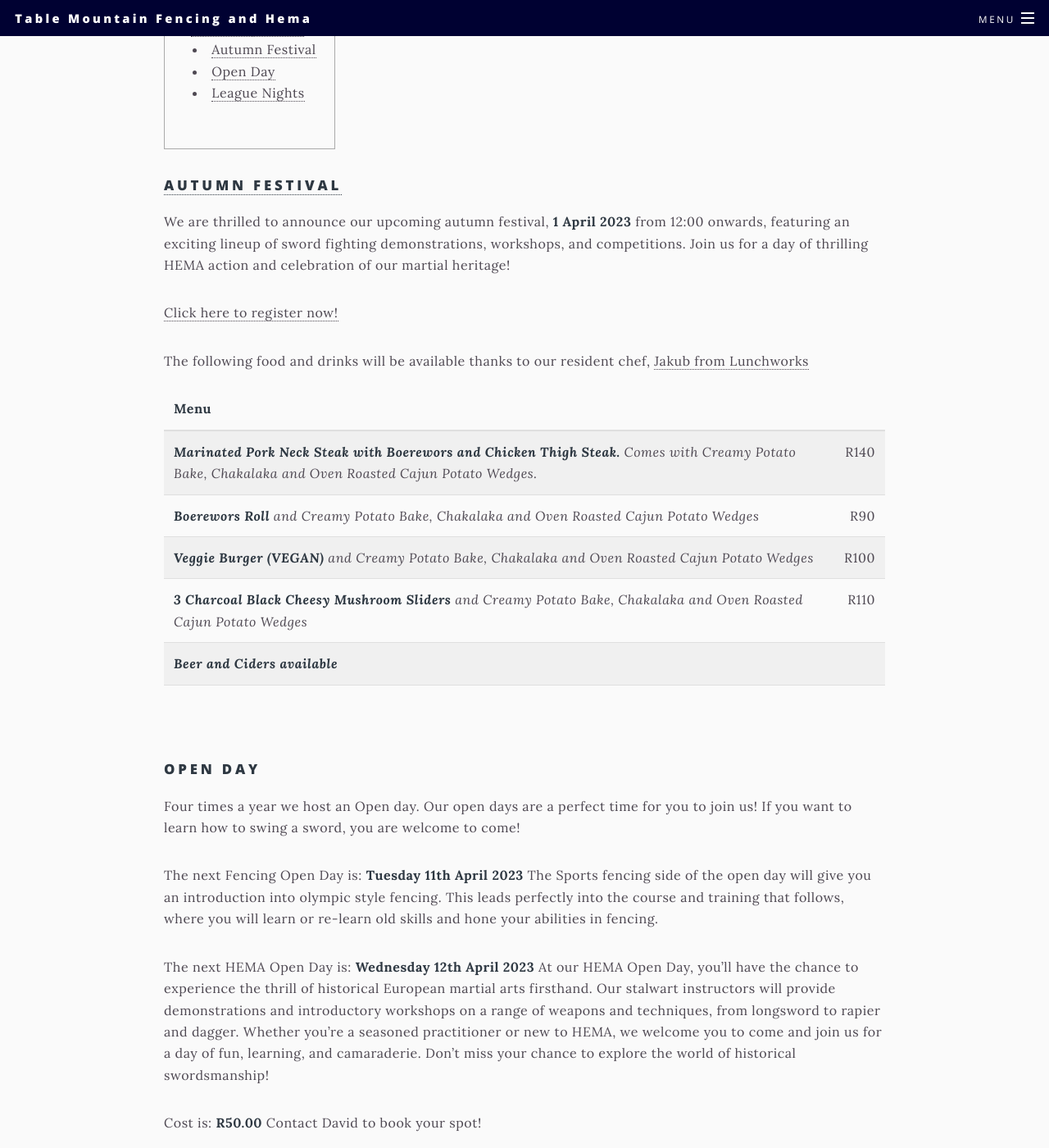
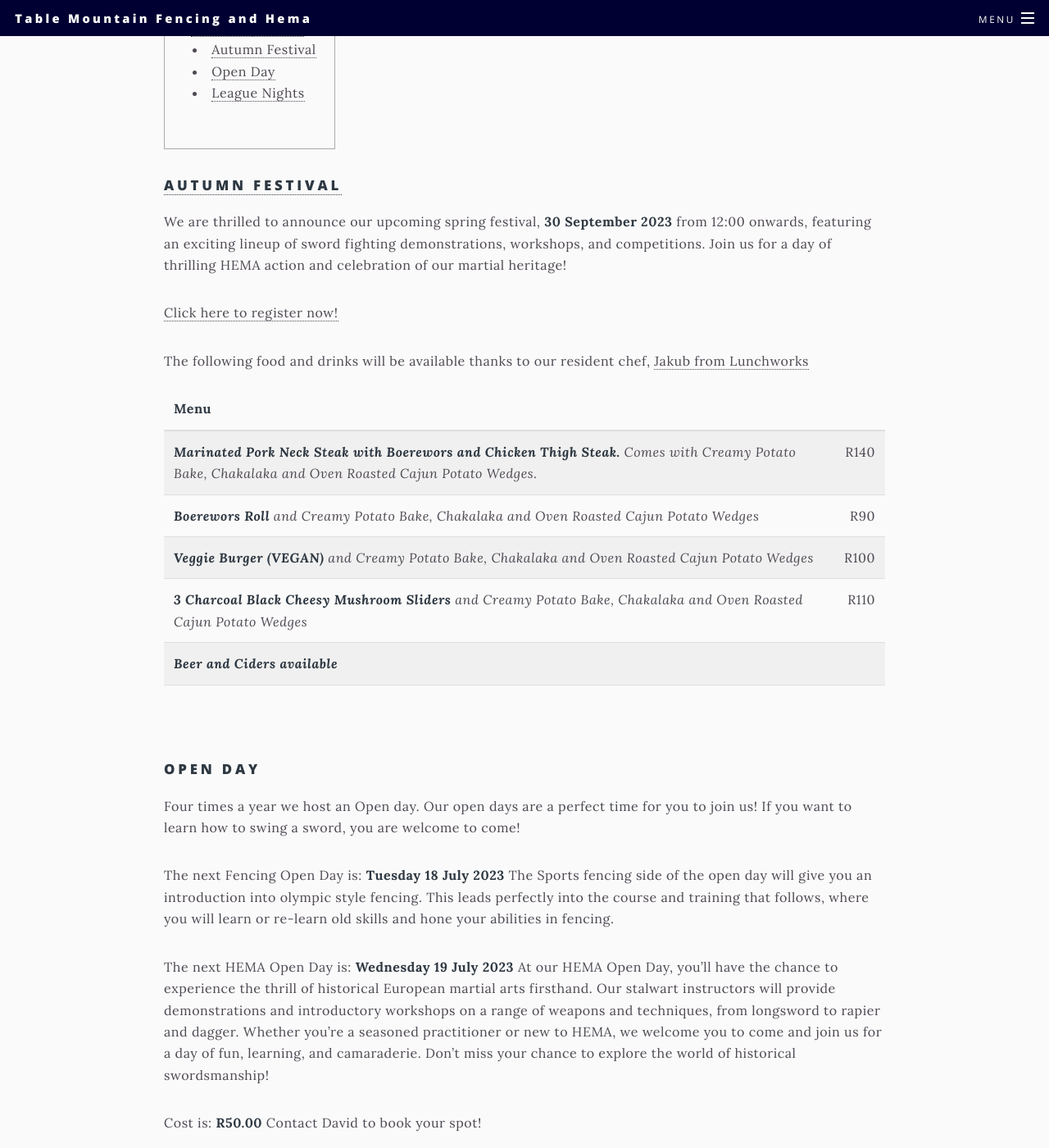
Before and after one commit to table-mountain-hema/table-mountain-hema.github.io, a Jekyll site: the page built from _pages/events.md, in a window 1280 px wide and 1400 px high, scrolled down 456 px. Shown: the whole window at 82% size. Built offline with Jekyll 4.4.1, drawn with Linux system fonts in a browser that asks for light colours.

Commit message:
updated dates

```diff
--- a/_pages/events.md
+++ b/_pages/events.md
@@ -4,7 +4,7 @@ title: Upcoming Events
 permalink: /events
 layout: page
 excerpt: We have a number of events through out the year. All are welcome to join us on our Open Days to get a taste and sense of what we do. Please contact us to book your place in the Open day session!
-highlight: Our next event is our Autumn Festival, 1 April 2023. Our next fencing open day is on the 11th April 2023. Our next HEMA open day is on the 12th April 2023. Please contact David to book your spot!
+highlight: Our next event is our Spring Festival, 30 September 2023. Our next fencing open day is on Tuesday 18 July 2023. Our next HEMA open day is on the Wednesday 19 July 2023. Please contact David to book your spot!
 image: events.jpg
 background-image: fencing_banner.jpg
 ---
@@ -15,7 +15,7 @@ background-image: fencing_banner.jpg
 {:toc}
 
 ### [Autumn Festival](https://forms.gle/dSoMopk6GmdFmxYp8)
-We are thrilled to announce our upcoming autumn festival, **1 April 2023** from 12:00 onwards, featuring an exciting lineup of sword fighting demonstrations, workshops, and competitions. Join us for a day of thrilling HEMA action and celebration of our martial heritage!
+We are thrilled to announce our upcoming spring festival, **30 September 2023** from 12:00 onwards, featuring an exciting lineup of sword fighting demonstrations, workshops, and competitions. Join us for a day of thrilling HEMA action and celebration of our martial heritage!
 
 [Click here to register now!](https://forms.gle/dSoMopk6GmdFmxYp8)
 <br/>
@@ -35,10 +35,10 @@ The following food and drinks will be available thanks to our resident chef, [Ja
 ### Open Day
 Four times a year we host an Open day. Our open days are a perfect time for you to join us! If you want to learn how to swing a sword, you are welcome to come!
 
-The next Fencing Open Day is: **Tuesday 11th April 2023**
+The next Fencing Open Day is: **Tuesday 18 July 2023**
 The Sports fencing side of the open day will give you an introduction into olympic style fencing. This leads perfectly into the course and training that follows, where you will learn or re-learn old skills and hone your abilities in fencing.
 
-The next HEMA Open Day is: **Wednesday 12th April 2023**
+The next HEMA Open Day is: **Wednesday 19 July 2023**
 At our HEMA Open Day, you'll have the chance to experience the thrill of historical European martial arts firsthand. Our stalwart instructors will provide demonstrations and introductory workshops on a range of weapons and techniques, from longsword to rapier and dagger. Whether you're a seasoned practitioner or new to HEMA, we welcome you to come and join us for a day of fun, learning, and camaraderie. Don't miss your chance to explore the world of historical swordsmanship!
 
 Cost is: **R50.00**
```
